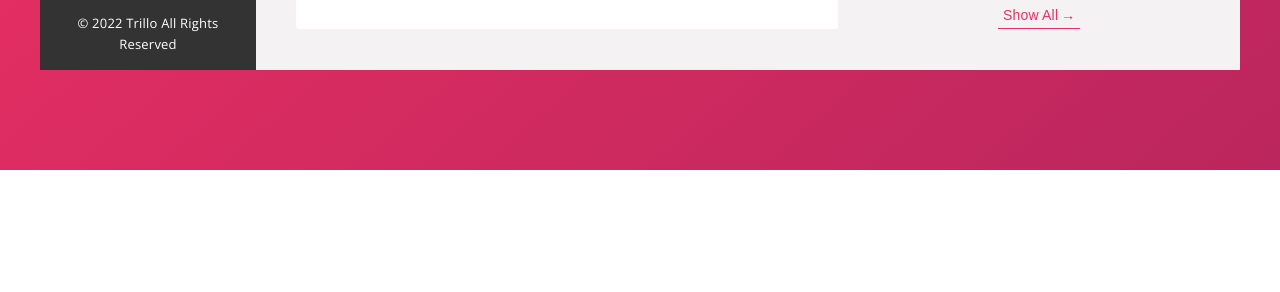
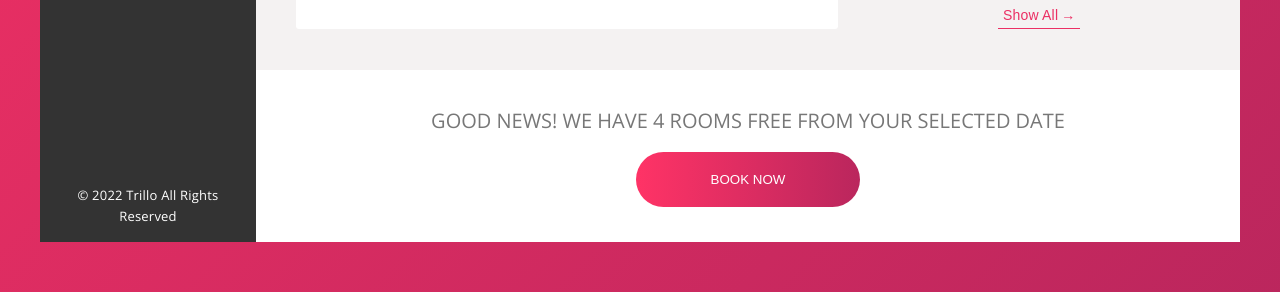
Before and after one commit to the-anomalous/Trillo, a React (Create React App) app: page / in a window 1280 px wide. Shown: the part 948-1240 px from the top of the page. Before the commit the page ends 1118 px from the top, so only its background shows below. Built offline with nearby package versions, Linux system fonts and the light colour scheme.

Commit message:
completed call to action section

```diff
--- /dev/null
+++ b/src/components/cta/_cta.styles.scss
@@ -0,0 +1,56 @@
+.cta {
+  background-color: #fff;
+  text-align: center;
+  padding: 3.5rem 0;
+
+  &__book-now {
+    margin-bottom: 1.5rem;
+    color: var(--color-grey-dark-2);
+    font-weight: 300;
+    text-transform: uppercase;
+    font-size: 2rem;
+  }
+
+  &__btn{
+    background-image: linear-gradient(to right, var(--color-primary-light), var(--color-primary-dark));
+    border: none;
+    outline: none;
+    color: #fff;
+    text-transform: uppercase;
+    border-radius: 100px;
+    position: relative;
+    cursor: pointer;
+    overflow: hidden;
+
+    & > * {
+      display: inline-block;
+      height: 100%;
+      width: 100%;
+      transition: all .2s;
+    }
+
+    &--visible{
+      padding: 2rem 7.5rem;
+    }
+
+    &--invisible{
+      padding: 2rem 0;
+      position: absolute;
+      top: -100%;
+      left: 0;
+    }
+
+    &:hover {
+      background-image: linear-gradient(to left, var(--color-primary-light), var(--color-primary-dark));
+    }
+
+    &:hover &--invisible {
+      top: 0;
+
+    }
+
+    &:hover &--visible {
+      transform: translateY(100%);
+    }
+  }
+}
--- /dev/null
+++ b/src/components/cta/cta.component.jsx
@@ -0,0 +1,18 @@
+import React from 'react'
+
+const CTA = () => {
+  return (
+    <div className='cta'>
+      <h2 className="cta__book-now">
+        Good News! We have 4 rooms free from your selected date
+      </h2>
+
+      <button className="cta__btn">
+        <span className="cta__btn--visible">Book now</span>
+        <span className="cta__btn--invisible">Only 4 rooms left</span>
+      </button>
+    </div>
+  )
+}
+
+export default CTA
--- a/src/components/hotel-view/hotel-view.component.jsx
+++ b/src/components/hotel-view/hotel-view.component.jsx
@@ -1,12 +1,14 @@
 import React from 'react'
 import Overview from '../overview/overview.component'
 import Details from '../details/details.component'
+import CTA from '../cta/cta.component'
 
 const HotelView = () => {
   return (
     <div className='hotel-view' >
       <Overview />
-      <Details/>
+      <Details />
+      <CTA/>
     </div>
   )
 }
--- a/src/sass/main.scss
+++ b/src/sass/main.scss
@@ -7,4 +7,5 @@
 @import '../components/sidebar/sidebar.styles';
 @import '../components/hotel-view/hotel-view.styles';
 @import '../components/overview/overview.styles';
-@import '../components//details//details.styles'
+@import '../components//details//details.styles';
+@import '../components//cta/cta.styles'
```
